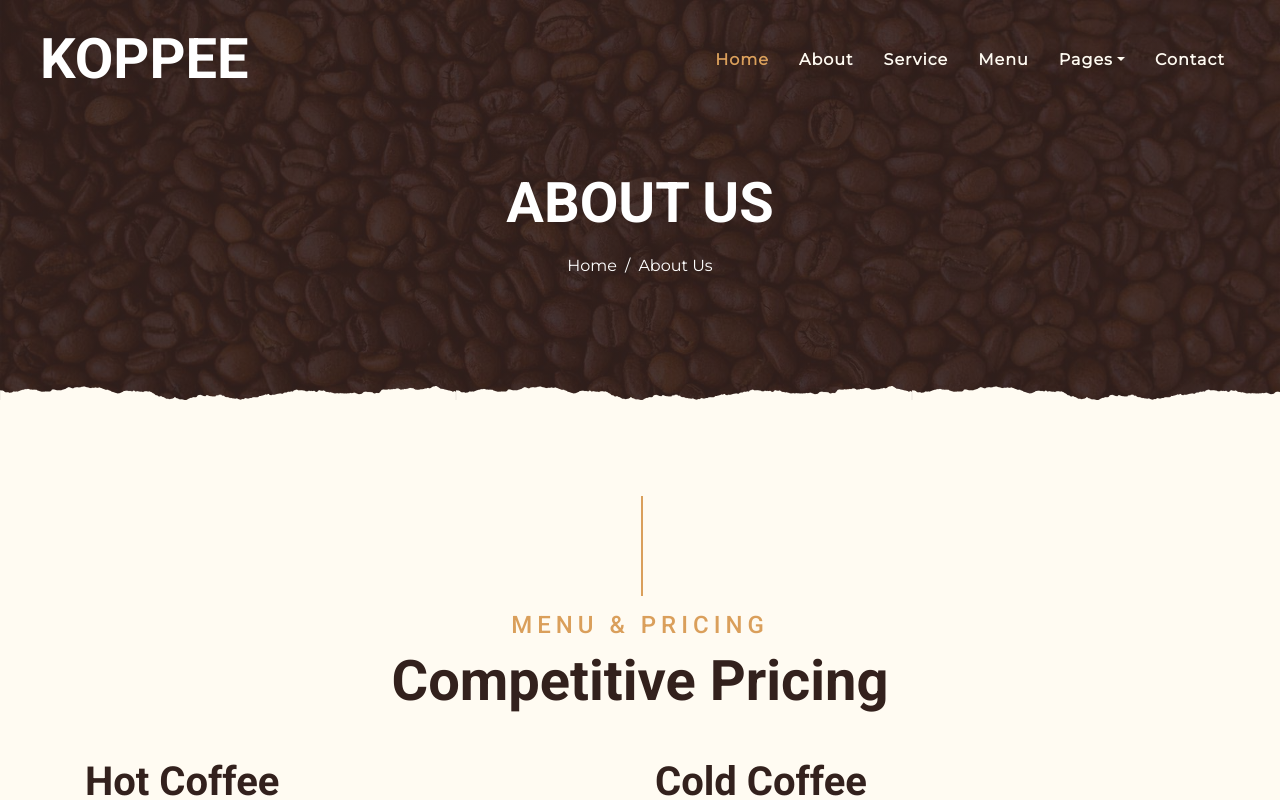
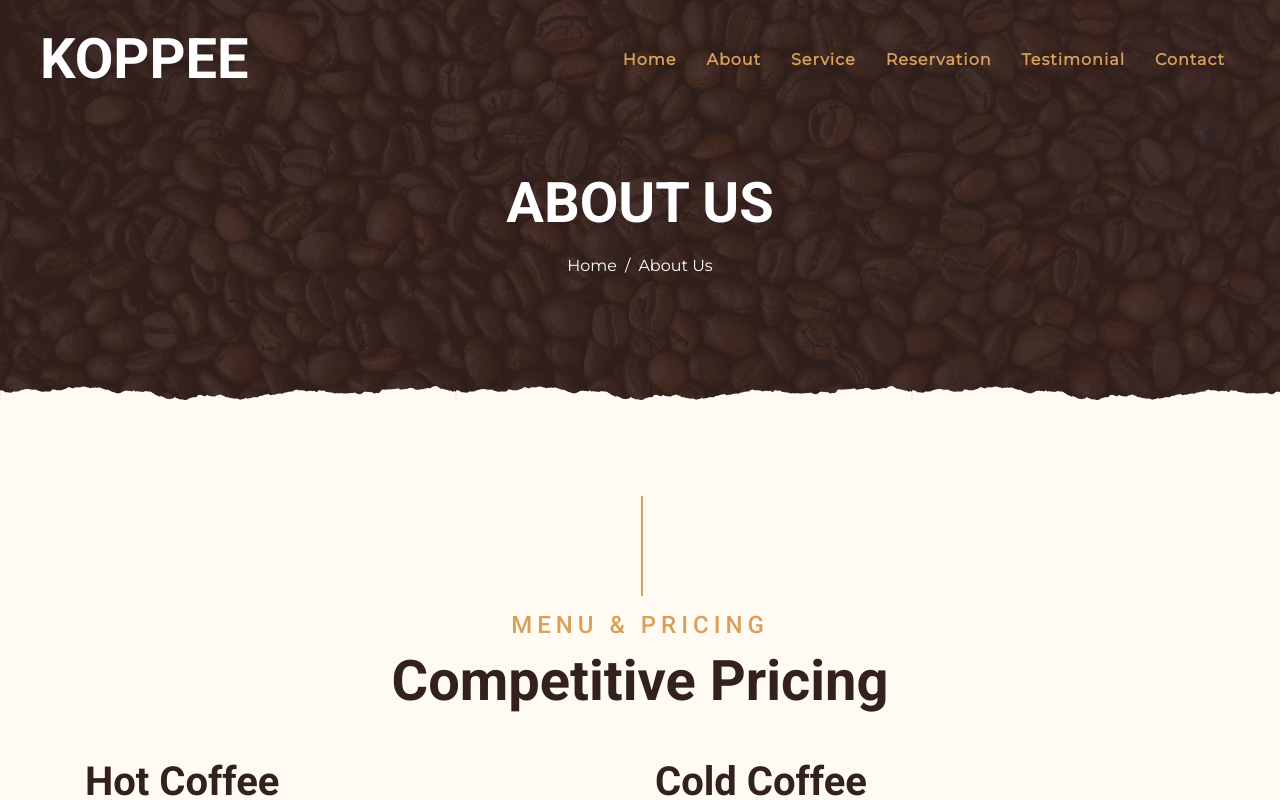
Before and after one commit to yasersharifi/react-coffee-shop, a React (Vite) app: page /menu in a window 1280 px wide. Shown: the top 800 px of the page. Built offline with nearby package versions, Linux system fonts and the light colour scheme.

Commit message:
add menu item route

```diff
--- a/src/components/template/TheNavbar.tsx
+++ b/src/components/template/TheNavbar.tsx
@@ -1,3 +1,37 @@
+import { Link } from "react-router-dom";
+
+interface MenuItemsType {
+    title: string,
+    url: string
+}
+
+const menuItems: MenuItemsType[] = [
+    {
+        title: "Home",
+        url: "/"
+    },
+    {
+        title: "About",
+        url: "/about"
+    },
+    {
+        title: "Service",
+        url: "/service"
+    },
+    {
+        title: "Reservation",
+        url: "/reservation"
+    },
+    {
+        title: "Testimonial",
+        url: "/testimonial"
+    },
+    {
+        title: "Contact",
+        url: "/contact"
+    },
+]
+
 const TheNavbar = () => {
     return (
         <>
@@ -20,19 +54,19 @@ const TheNavbar = () => {
                     id="navbarCollapse"
                 >
                     <div className="navbar-nav ml-auto p-4">
-                    <a href="index.html" className="nav-item nav-link active">
-                        Home
-                    </a>
-                    <a href="about.html" className="nav-item nav-link">
-                        About
-                    </a>
-                    <a href="service.html" className="nav-item nav-link">
-                        Service
-                    </a>
-                    <a href="menu.html" className="nav-item nav-link">
-                        Menu
-                    </a>
-                    <div className="nav-item dropdown">
+                        {
+                            menuItems.map((menu: MenuItemsType) => {
+                                return (
+                                    <Link
+                                        to={menu.url}
+                                        className="nav-item nav-link active"
+                                    >
+                                        { menu.title }
+                                    </Link>
+                                )
+                            })
+                        }
+                    {/* <div className="nav-item dropdown">
                         <a
                         href="#"
                         className="nav-link dropdown-toggle"
@@ -48,10 +82,7 @@ const TheNavbar = () => {
                             Testimonial
                         </a>
                         </div>
-                    </div>
-                    <a href="contact.html" className="nav-item nav-link">
-                        Contact
-                    </a>
+                    </div> */}
                     </div>
                 </div>
                 </nav>
```
Also changed, not shown: src/router/index.tsx (+10 -0 lines).
